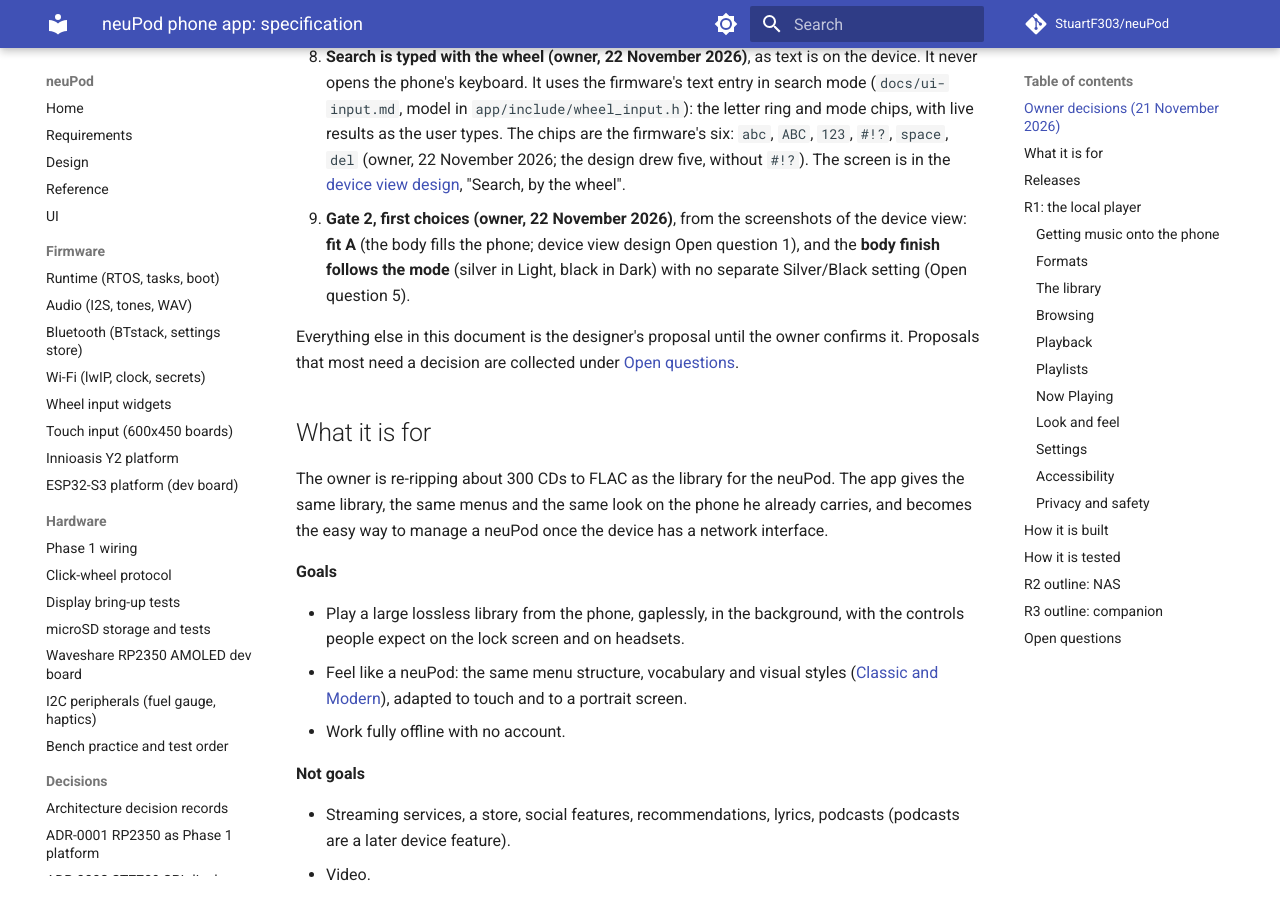
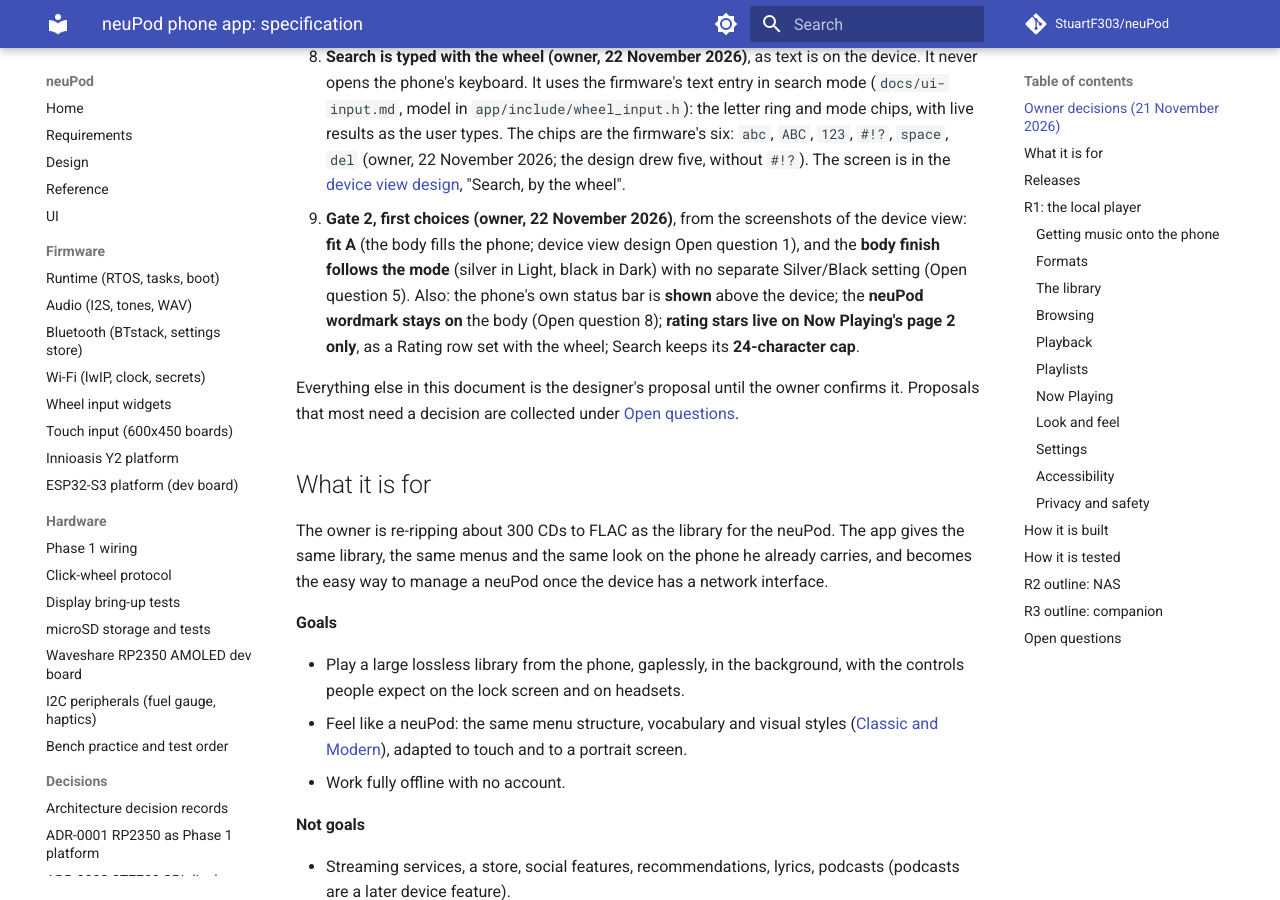
Before and after one commit to StuartF303/neuPod, an MkDocs documentation site: the page built from docs/app/README.md, in a window 1280 px wide and 900 px high, scrolled down 1378 px. Built offline with MkDocs 1.6.1 and Material for MkDocs 9.7.7, drawn with Linux system fonts in a browser that asks for light colours; comment, search, counter and statistics services are not loaded.

Commit message:
docs(app): record more gate 2 choices (status bar, wordmark, stars, Search cap)
Co-Authored-By: Claude Opus 5.5 <noreply@anthropic.com>

```diff
--- a/docs/app/README.md
+++ b/docs/app/README.md
@@ -49,7 +49,9 @@ Status: specification, 21 November 2026. Nothing is built. The working instructi
     the [device view design](../design/2026-11-21-app-device-view/README.md), "Search, by the wheel".
 13. **Gate 2, first choices (owner, 22 November 2026)**, from the screenshots of the device view: **fit A** (the body
     fills the phone; device view design Open question 1), and the **body finish follows the mode** (silver in Light,
-    black in Dark) with no separate Silver/Black setting (Open question 5).
+    black in Dark) with no separate Silver/Black setting (Open question 5). Also: the phone's own status bar is
+    **shown** above the device; the **neuPod wordmark stays on** the body (Open question 8); **rating stars live on
+    Now Playing's page 2 only**, as a Rating row set with the wheel; Search keeps its **24-character cap**.
 
 Everything else in this document is the designer's proposal until the owner confirms it. Proposals that most need a
 decision are collected under [Open questions](#open-questions).
```
Also changed, not shown: docs/app/PROGRESS.md (+1 -1 lines).
